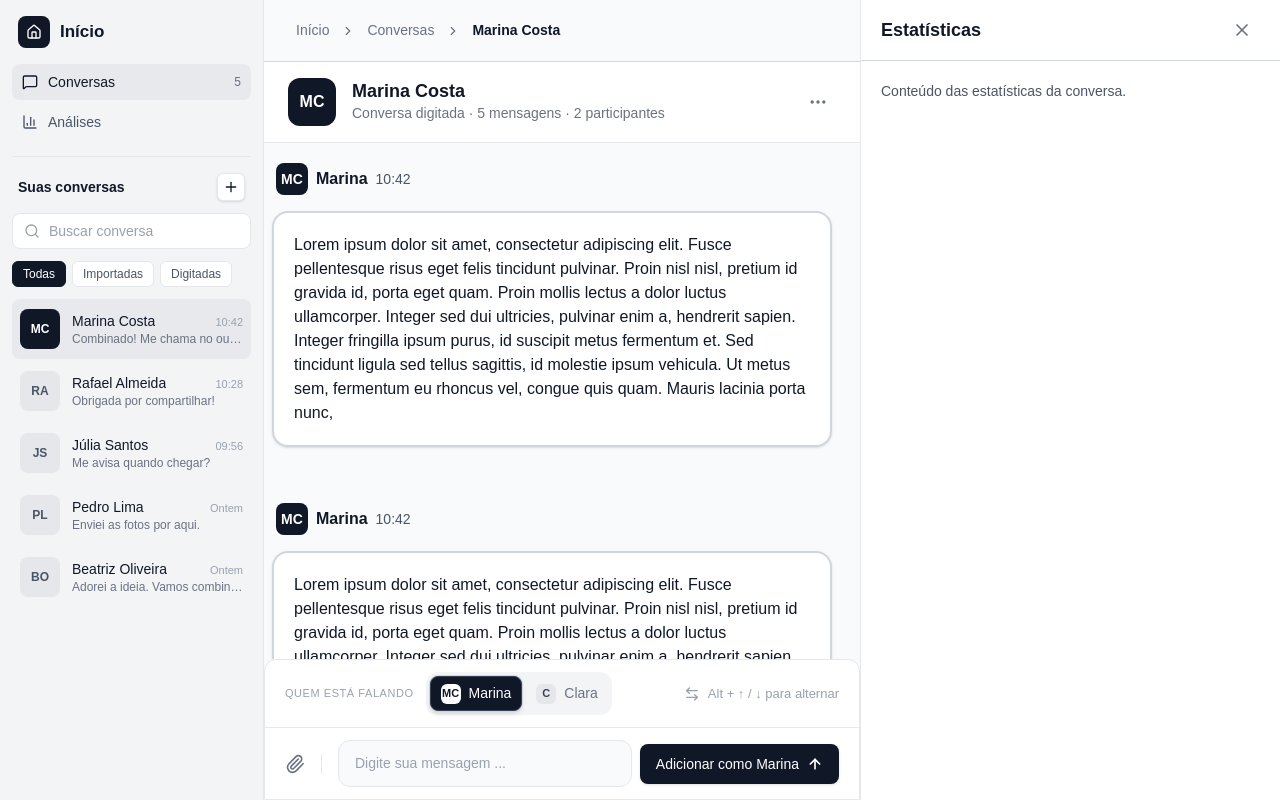
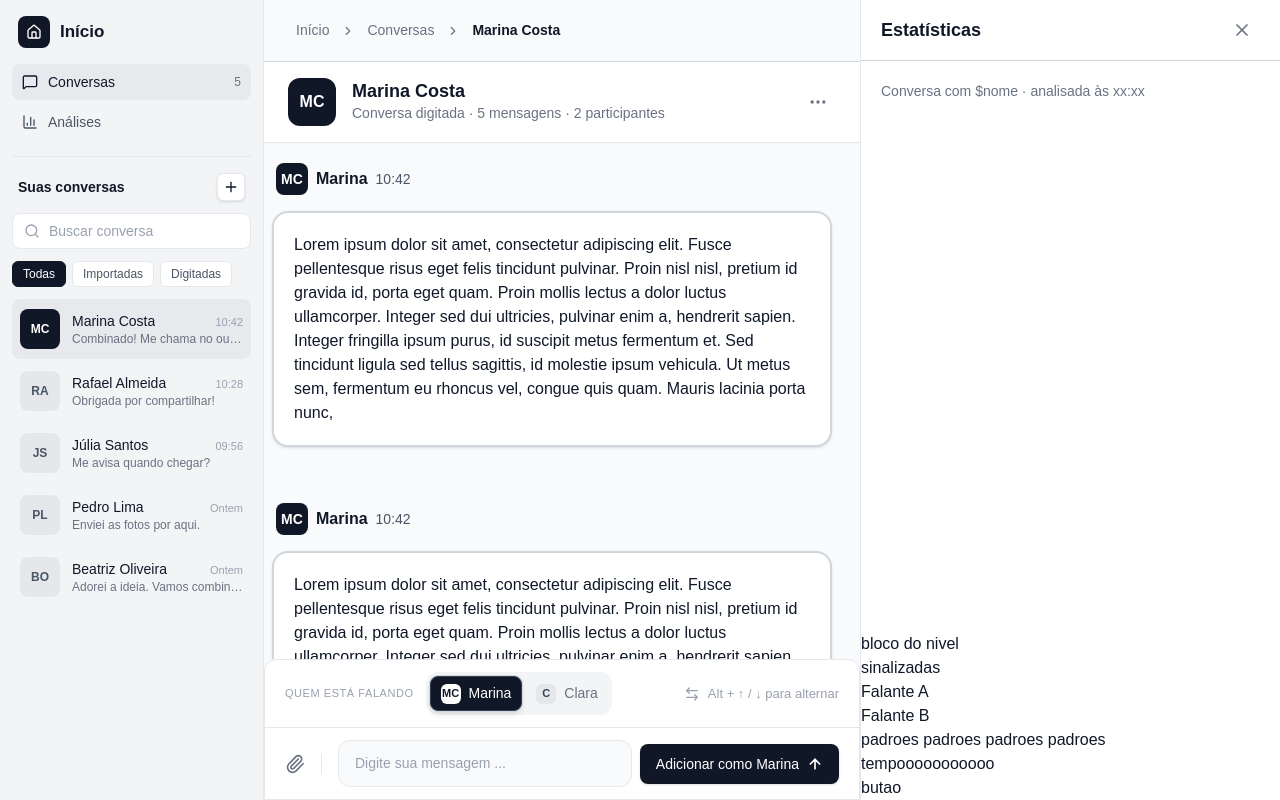
Before and after one commit to RicardoR211/layout-base, a Next.js app: page /conversas/1 in a window 1280 px wide. Both pictures are taken after a click on the button "Estatísticas". Built offline with nearby package versions, Linux system fonts and the light colour scheme.

Commit message:
Adicionando espinha da parte de análise

```diff
--- a/app/conversas/componentes/chat-cabecalho.tsx
+++ b/app/conversas/componentes/chat-cabecalho.tsx
@@ -52,8 +52,8 @@ export default function ChatCabecalho({ onOpenStatistics }: ChatCabecalhoProps)
                         className="flex w-full gap-2 rounded-lg border border-gray-300 bg-white px-3 py-2 text-sm font-medium text-gray-900 transition hover:bg-gray-50 @2xl:w-auto @2xl:px-4"
                     >
                         <BarChart3 className="absolute h-4 w-4 @2xl:static" />
-                        <span className="block w-full text-center sm:hidden">Status</span>
-                        <span className="w-full text-center hidden sm:inline">Estatísticas</span>
+                        <span className="block w-full text-center @md:hidden">Status</span>
+                        <span className="w-full text-center hidden @md:inline">Estatísticas</span>
                     </button>
 
                     <button
@@ -61,8 +61,8 @@ export default function ChatCabecalho({ onOpenStatistics }: ChatCabecalhoProps)
                         onClick={() => console.log("Clicou em Analisar conversa")}
                         className="rounded-lg bg-gray-900 px-4 py-2 text-[14px] font-[500] text-white transition hover:bg-gray-800"
                     >
-                        <span className="sm:hidden">Analisar</span>
-                        <span className="hidden sm:inline">Analisar Conversa</span>
+                        <span className="@md:hidden">Analisar</span>
+                        <span className="hidden @md:inline">Analisar Conversa</span>
                     </button>
                 </div>
 
--- a/app/conversas/componentes/chat-estatistica.tsx
+++ b/app/conversas/componentes/chat-estatistica.tsx
@@ -4,7 +4,10 @@ interface ChatEstatisticaProps {
     onClose: () => void;
 }
 
+
+
 export default function ChatEstatistica({ onClose }: ChatEstatisticaProps) {
+
     return (
         <aside className="
                 flex w-full shrink-0 flex-col bg-white
@@ -27,9 +30,55 @@ export default function ChatEstatistica({ onClose }: ChatEstatisticaProps) {
 
             {/* Conteúdo */}
             <div className="min-h-0 flex-1 overflow-y-auto p-5">
-                <p className="text-sm text-gray-600">
-                    Conteúdo das estatísticas da conversa.
+                <p className="text-sm text-gray-500">
+                    Conversa com $nome · analisada às xx:xx
                 </p>
+            </div>
+
+            {/* bloco nivel de risco */}
+            <div>
+                bloco do nivel
+            </div>
+
+            {/* bloco com */}
+            <div>
+                {/* mensagem */}
+                <div>
+
+                </div>
+
+                {/* sinalizadas */}
+                <div>
+                    sinalizadas
+                </div>
+
+                {/* Falante A  */}
+                <div>
+                    Falante A
+                </div>
+
+                {/* Falante B */}
+                <div>
+                    Falante B
+                </div>
+            </div>
+
+            {/* Padrões detectados, cada um tem uma barra de progresso que é baseada no totalDele/totalEncontrado */}
+            <div>
+                padroes
+                padroes
+                padroes
+                padroes
+            </div>
+
+            {/* Linha do tempo */}
+            <div>
+                tempooooooooooo
+            </div>
+
+            {/* Botão de exportar relatório */}
+            <div>
+                butao
             </div>
 
         </aside>
```
